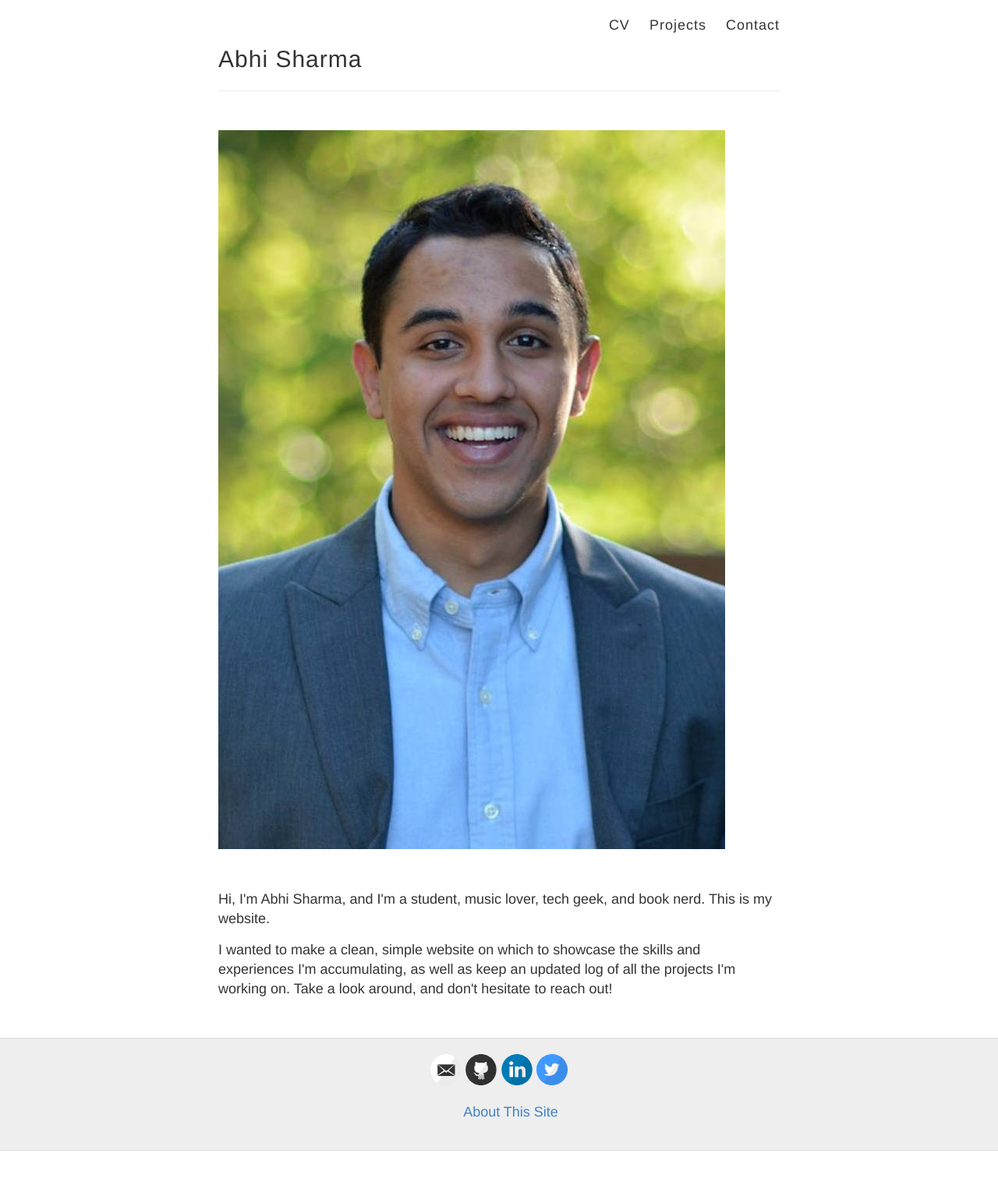
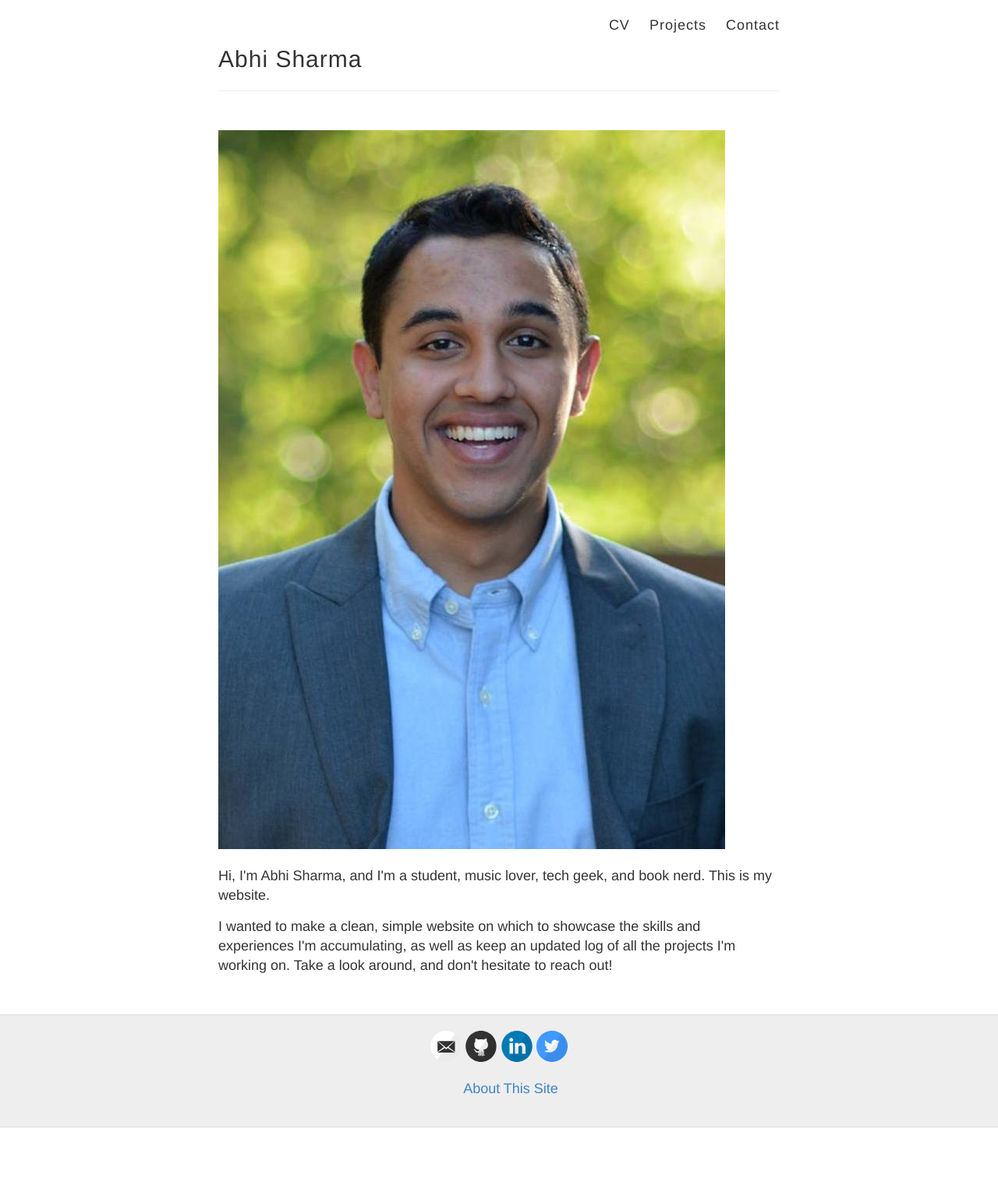
Before and after one commit to abhi-v-sharma/abhi-v-sharma.github.io, a Jekyll site: the page built from index.html, in a window 1280 px wide. Shown: the whole page at 78% size. Built offline with Jekyll 4.4.1, drawn with Linux system fonts in a browser that asks for light colours; after the commit the page ends 1486 px from its top, so only the background shows below that.

Commit message:
trying html level fix

```diff
--- a/index.html
+++ b/index.html
@@ -9,7 +9,7 @@
 
 <div class="row marketing">
 	<div class="col-sm-4">
-	<img  class="img-circle avatar" alt="Abhi Sharma" src="images/abhi-pic.jpeg">
+	<img  class="img-circle" alt="Abhi Sharma" src="images/abhi-pic.jpeg">
 	</div>
 	<p>Hi, I'm Abhi Sharma, and I'm a student, music lover, tech geek, and book nerd. This is my website.</p>
 	<p>I wanted to make a clean, simple website on which to showcase the skills and experiences I'm accumulating, as well as
```
